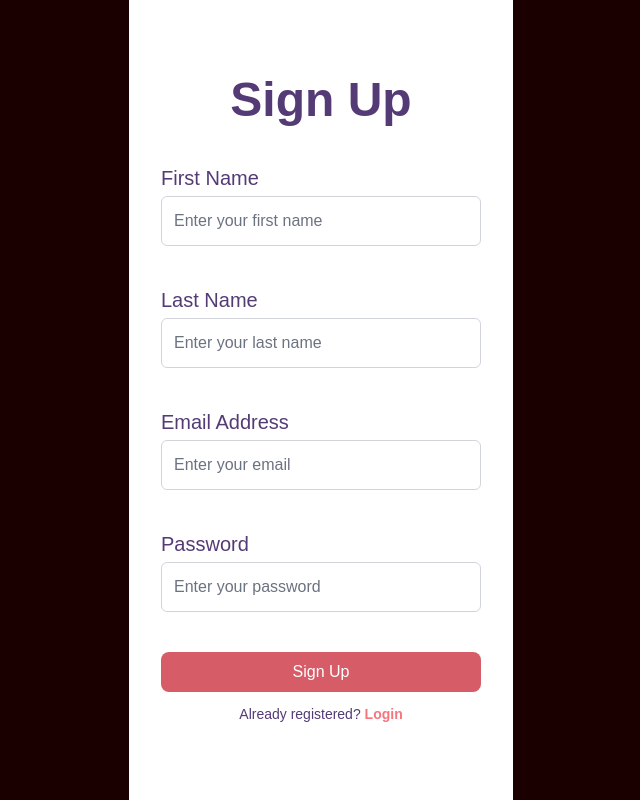
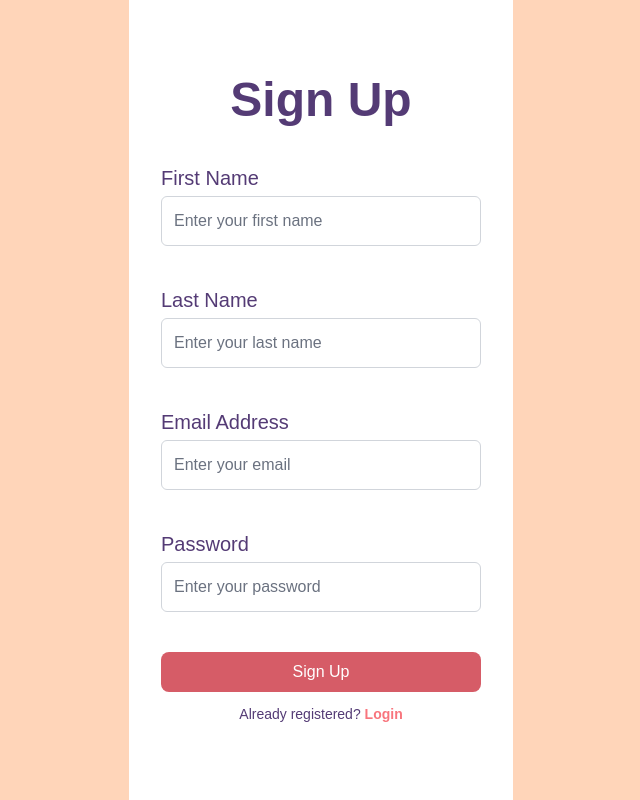
Before and after one commit to jdysay/cmd-f, a React (Vite) app in the folder cmd-f-project/: page /register in a window 1280 px wide. Shown: the whole page, without its empty margins (319-959 px from the left). Built offline with nearby package versions, Linux system fonts and the light colour scheme; no server answers; a web font is replaced by a local one.

Commit message:
add lookup.css

```diff
--- /dev/null
+++ b/cmd-f-project/src/css/lookup.css
@@ -0,0 +1,3 @@
+body{
+    background-color: #FFD5B9;
+}
--- a/cmd-f-project/src/pages/App.jsx
+++ b/cmd-f-project/src/pages/App.jsx
@@ -48,12 +48,12 @@ function App() {
                 <Route path="/register" element={<Register />} />
 
                 {/* Apply Layout only to these pages */}
-                <Route element={<Layout />}>
+                {/* <Route element={<Layout />}> */}
                   <Route path="/tariff-calculator" element={<TariffCalculator />} />
                   <Route path="/profile" element={<ProtectedProfileRoute />} />
                   <Route path="/business-info-form" element={<ProtectedRoute />} />
                   <Route path="/lookup" element={<Lookup />} />
-                </Route>
+                {/* </Route> */}
               </Routes>
               <ToastContainer />
             </div>
--- a/cmd-f-project/src/pages/Lookup.jsx
+++ b/cmd-f-project/src/pages/Lookup.jsx
@@ -3,6 +3,8 @@ import { collection, getDocs, doc } from 'firebase/firestore';
 import { db } from '../components/firebase'; // Ensure this points to your Firebase config
 
 import ComboBox from '../components/ComboBox'
+
+import "../css/lookup.css";
 
 // Lazy load the MUICardImage component
 const MUICardImage = React.lazy(() => import('../components/MUICardImage')); // Adjust the path to MUICardImage if necessary
```
Also changed, not shown: package.json (added, +7 -0 lines), 1 other file (tests, documents, lock files or other folders).
